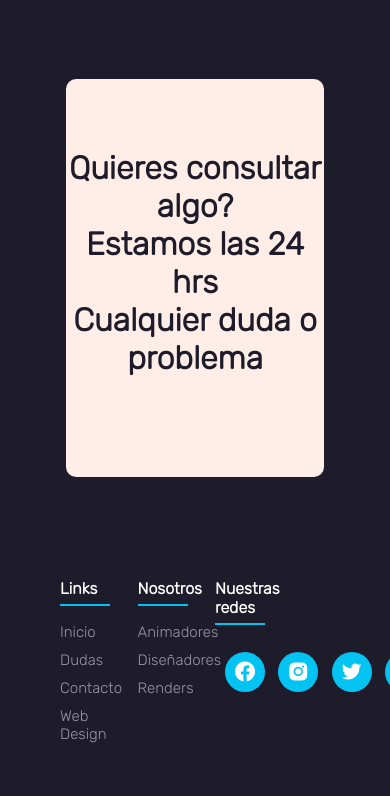
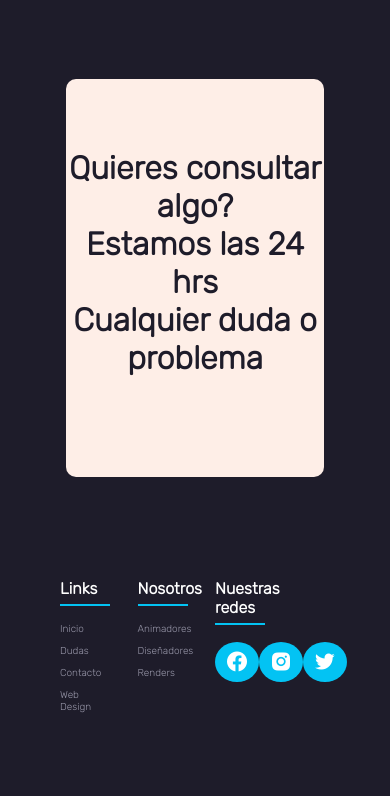
Before and after one commit to LeonardoMuniagurria/1PreEntrega-Leonardo-Muniagurria, a plain HTML site: page index.html in a window 390 px wide. Shown: the part 4457-5253 px from the top of the page. Drawn offline with nearby package versions, Linux system fonts and the light colour scheme.

Commit message:
cambios3

```diff
--- a/CSS/estilos.css
+++ b/CSS/estilos.css
@@ -466,7 +466,6 @@ footer{
     width: 220px;
     display: flex;
     align-items: center;
-    justify-content: space-between;
 }
 .col .social a{
     height: 40px;
@@ -539,15 +538,10 @@ footer{
             font-size: 1rem;
         }
         .col ul li a{
-            font-size: 15px;
-        }
-        .col .social{
-            padding: 10px;
+            font-size: 10px;
         }
         .col .social a{
             width: 20%;
 
         }
-
-
-    }
+}
--- a/index.html
+++ b/index.html
@@ -169,7 +169,6 @@
                         <a href="#"><i class='bx bxl-facebook-circle' ></i></a>
                         <a href="#"><i class='bx bxl-instagram-alt' ></i></a>
                         <a href="#"><i class='bx bxl-twitter' ></i></a>
-                        <a href="#"><i class='bx bxl-youtube' ></i></i></a>
                     </div>
                 </div>
     </footer>
```
